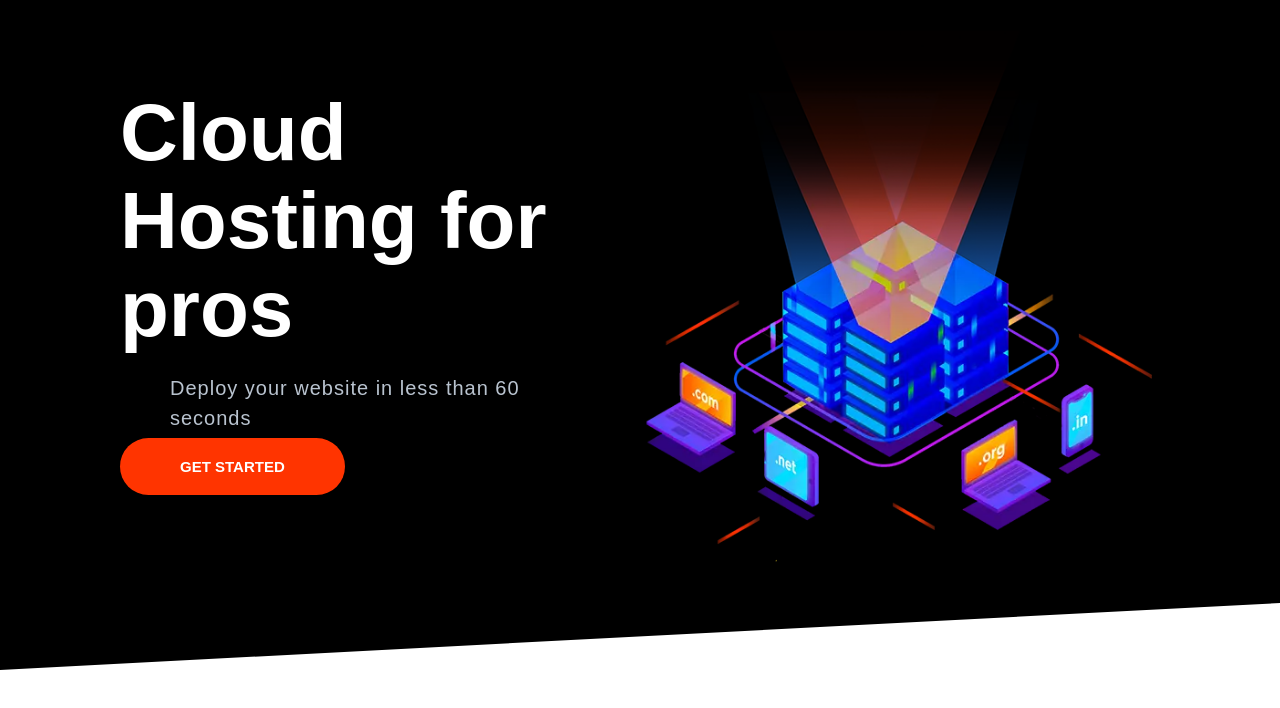
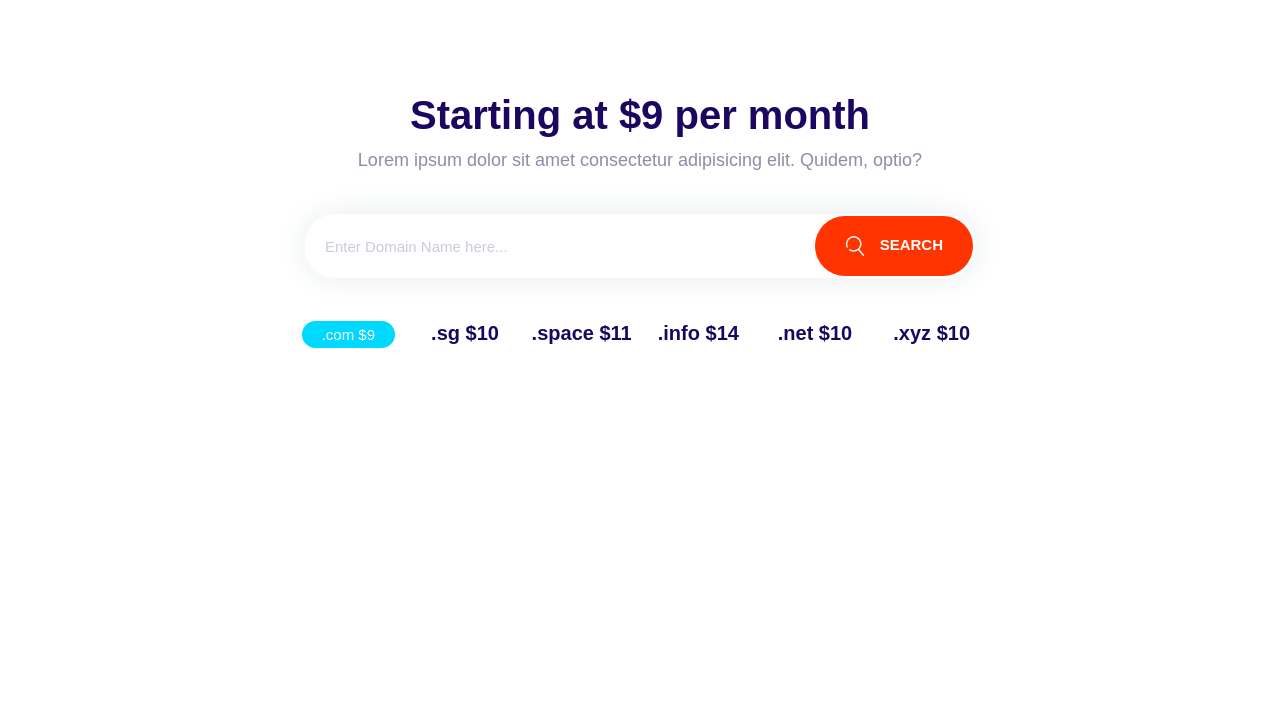
Before and after one commit to im-rahman1/moshifyClone, a plain HTML site: page index.html in a window 1280 px wide. Drawn offline with Linux system fonts and the light colour scheme.

Commit message:
Define styles for block domain

```diff
--- a/css/styles.css
+++ b/css/styles.css
@@ -189,16 +189,24 @@ a {
 
 /* Buttons */
 .btn {
-  border-radius: 40px;
+  border-radius: var(--border-radius);
   border: 0;
   cursor: pointer;
   font-size: 1.8rem;
   font-weight: 600;
   margin: 1rem 0;
+  outline: 0;
   padding: 2rem 3rem;
   text-align: center;
   text-transform: uppercase;
   white-space: nowrap;
+}
+
+.btn .icon {
+  width: 2rem;
+  height: 2rem;
+  margin-right: 1rem;
+  vertical-align: middle;
 }
 
 .btn--primary {
@@ -278,11 +286,11 @@ a {
 .input-group .input {
   border: 0;
   flex-grow: 1;
-  padding: 1.5rem 1rem;
+  padding: 1.5rem 2rem;
 }
 
 .input-group .btn {
-  margin: 4px;
+  margin: 2px;
 }
 
 @media screen and (min-width: 1024px) {
@@ -690,3 +698,28 @@ a {
     align-self: center;
   }
 }
+
+/* Domain Block */
+.block-domain .input-group {
+  box-shadow: 0 0 30px #e6ebee;
+  border: 0;
+  margin: 4rem auto;
+  max-width: 670px;
+}
+
+.block-domain__prices {
+  display: grid;
+  grid-template-columns: repeat(3, 1fr);
+  grid-template-rows: repeat(2, 6rem);
+  font-size: 2rem;
+  font-weight: 600;
+  justify-items: center;
+  max-width: 700px;
+  margin: 0 auto;
+}
+
+@media screen and (min-width: 768px) {
+  .block-domain__prices {
+    grid-template-columns: repeat(auto-fit, minmax(10rem, 1fr));
+  }
+}
--- a/index.html
+++ b/index.html
@@ -9,27 +9,35 @@
     <link rel="stylesheet" href="css\styles.css" />
   </head>
   <body>
-    <section class="block block--dark block--skewed-left hero">
-      <div class="container grid grid--1x2">
-        <header class="block__header hero__content">
-          <h1 class="block__heading">Cloud Hosting for pros</h1>
-          <p class="hero__tagline">
-            Deploy your website in less than 60 seconds
-          </p>
-          <a href="" class="btn btn--accent btn--stretched">Get Started</a>
-        </header>
-        <picture>
-          <source
-            type="image/webp"
-            srcset="images/banner@1x.webp 1x, images/banner@2x.webp 2x"
-          />
-          <source
-            type="image/png"
-            srcset="images/banner@1x.png 1x, images/banner@2x.png 2x"
-          />
-          <img class="hero__image" src="images/banner@1x.webp" alt="" />
-        </picture>
+    <section class="block container block-domain">
+      <header class="block__header">
+        <h2>Starting at $9 per month</h2>
+        <p>
+          Lorem ipsum dolor sit amet consectetur adipisicing elit. Quidem,
+          optio?
+        </p>
+      </header>
+      <div class="input-group">
+        <input
+          type="text"
+          class="input"
+          placeholder="Enter Domain Name here..."
+        />
+        <button type="button" class="btn btn--accent">
+          <svg class="icon icon--white">
+            <use xlink:href="images\sprite.svg#search"></use>
+          </svg>
+          Search
+        </button>
       </div>
+      <ul class="list block-domain__prices">
+        <li><span class="badge badge--secondary">.com $9</span></li>
+        <li>.sg $10</li>
+        <li>.space $11</li>
+        <li>.info $14</li>
+        <li>.net $10</li>
+        <li>.xyz $10</li>
+      </ul>
     </section>
     <script src="js/main.js"></script>
   </body>
```
